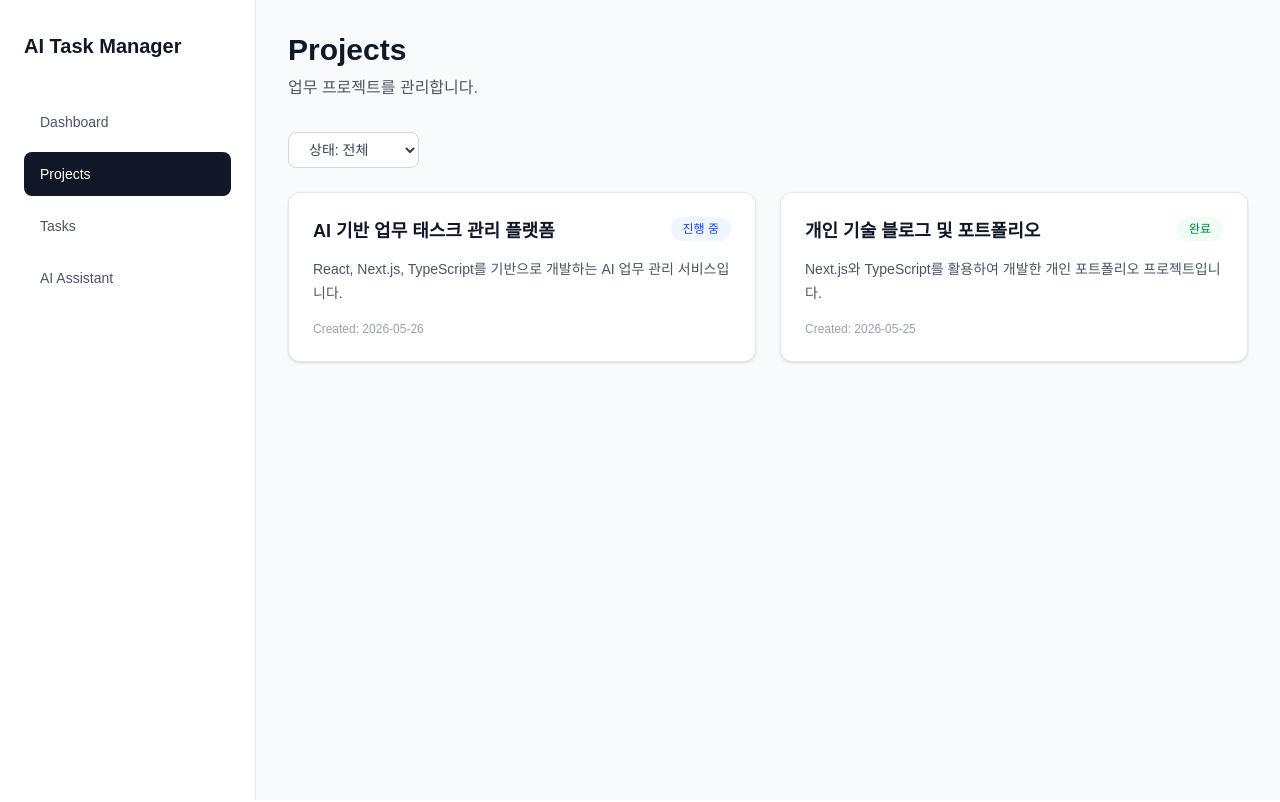
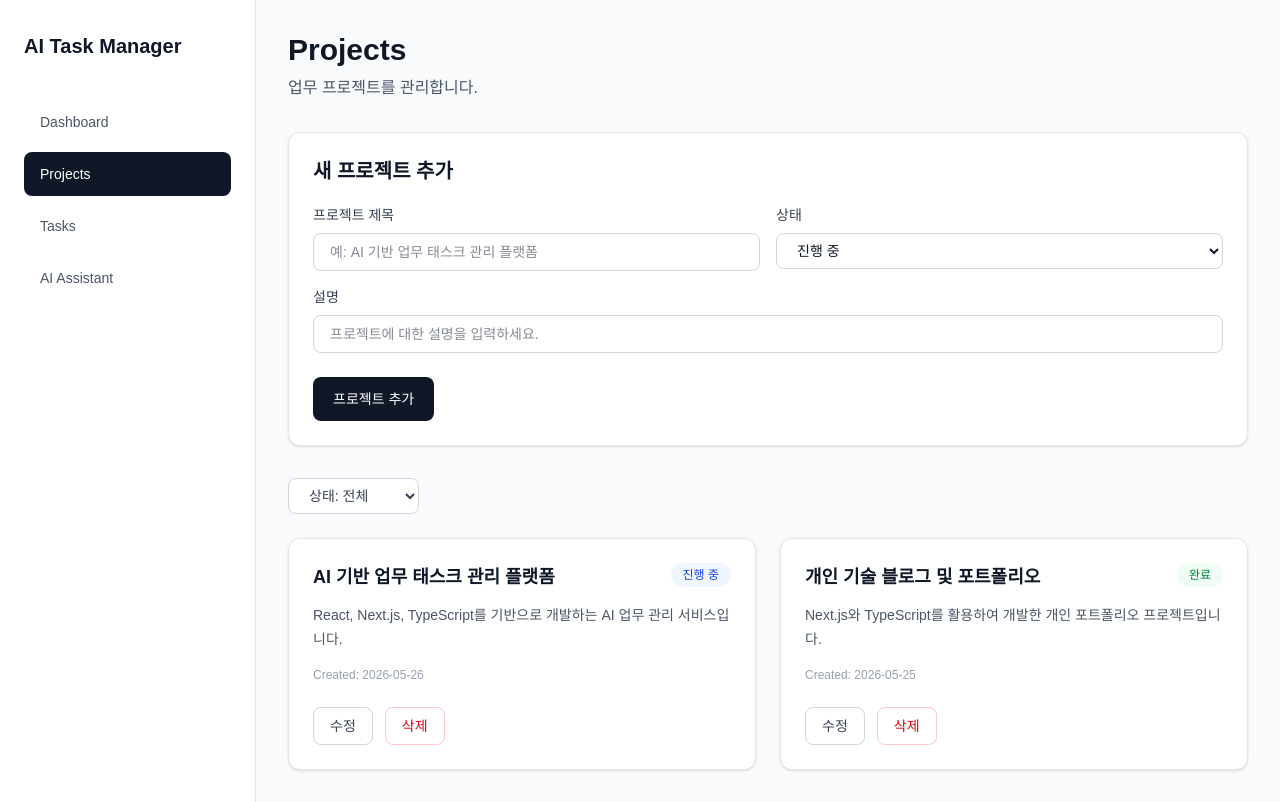
Before and after one commit to anbeicat/ai-task-manager, a Next.js app: page /projects in a window 1280 px wide. Built offline with nearby package versions, Linux system fonts and the light colour scheme.

Commit message:
feat: add project mock crud actions

```diff
--- a/components/project/ProjectCard.tsx
+++ b/components/project/ProjectCard.tsx
@@ -2,7 +2,7 @@
  * @Author: anqiao anqiao10@gmail.com
  * @Date: 2026-05-25 22:55:48
  * @LastEditors: anqiao anqiao10@gmail.com
- * @LastEditTime: 2026-05-27 16:04:19
+ * @LastEditTime: 2026-06-03 23:00:08
  * @description:
  * @FilePath: /ai-task-manager/components/project/ProjectCard.tsx
  */
@@ -15,9 +15,15 @@ import {
 
 interface ProjectCardProps {
     project: Project;
+    onEditProject: (project: Project) => void;
+    onDeleteProject: (projectId: string) => void;
 }
 
-export default function ProjectCard({ project }: ProjectCardProps) {
+export default function ProjectCard({
+    project,
+    onEditProject,
+    onDeleteProject,
+}: ProjectCardProps) {
     return (
         <article className="rounded-xl border border-gray-200 bg-white p-6 shadow-sm transition hover:shadow-md">
             <div className="mb-3 flex items-start justify-between gap-4">
@@ -35,6 +41,24 @@ export default function ProjectCard({ project }: ProjectCardProps) {
             </p>
 
             <p className="text-xs text-gray-400">Created: {project.createdAt}</p>
+
+            <div className="mt-6 flex flex-wrap gap-3">
+                <button
+                    type="button"
+                    onClick={() => onEditProject(project)}
+                    className="rounded-lg border border-gray-300 px-4 py-2 text-sm font-medium text-gray-700 hover:bg-gray-100"
+                >
+                    수정
+                </button>
+
+                <button
+                    type="button"
+                    onClick={() => onDeleteProject(project.id)}
+                    className="rounded-lg border border-red-200 px-4 py-2 text-sm font-medium text-red-600 hover:bg-red-50"
+                >
+                    삭제
+                </button>
+            </div>
         </article>
     );
 }
--- /dev/null
+++ b/components/project/ProjectForm.tsx
@@ -0,0 +1,152 @@
+/*
+ * @Author: anqiao anqiao10@gmail.com
+ * @Date: 2026-06-03 23:00:23
+ * @LastEditors: anqiao anqiao10@gmail.com
+ * @LastEditTime: 2026-06-03 23:00:29
+ * @description:
+ * @FilePath: /ai-task-manager/components/project/ProjectForm.tsx
+ */
+"use client";
+
+import { useEffect, useState } from "react";
+import Input from "@/components/common/Input";
+import Select from "@/components/common/Select";
+import type { Project, ProjectStatus } from "@/types/project";
+
+interface ProjectFormProps {
+    editingProject: Project | null;
+    onCreateProject: (project: Project) => void;
+    onUpdateProject: (project: Project) => void;
+    onCancelEdit: () => void;
+}
+
+const projectStatusOptions = [
+    { label: "진행 중", value: "ACTIVE" },
+    { label: "완료", value: "COMPLETED" },
+    { label: "보류", value: "PAUSED" },
+];
+
+export default function ProjectForm({
+    editingProject,
+    onCreateProject,
+    onUpdateProject,
+    onCancelEdit,
+}: ProjectFormProps) {
+    const [title, setTitle] = useState("");
+    const [description, setDescription] = useState("");
+    const [status, setStatus] = useState<ProjectStatus>("ACTIVE");
+
+    const isEditMode = editingProject !== null;
+
+    useEffect(() => {
+        if (!editingProject) {
+            return;
+        }
+
+        setTitle(editingProject.title);
+        setDescription(editingProject.description);
+        setStatus(editingProject.status);
+    }, [editingProject]);
+
+    function resetForm() {
+        setTitle("");
+        setDescription("");
+        setStatus("ACTIVE");
+    }
+
+    function handleSubmit(event: React.FormEvent<HTMLFormElement>) {
+        event.preventDefault();
+
+        if (!title.trim()) {
+            alert("프로젝트 제목을 입력해 주세요.");
+            return;
+        }
+
+        if (isEditMode && editingProject) {
+            const updatedProject: Project = {
+                ...editingProject,
+                title: title.trim(),
+                description: description.trim() || "설명이 없습니다.",
+                status,
+            };
+
+            onUpdateProject(updatedProject);
+            resetForm();
+            return;
+        }
+
+        const newProject: Project = {
+            id: `project-${Date.now()}`,
+            title: title.trim(),
+            description: description.trim() || "설명이 없습니다.",
+            status,
+            createdAt: new Date().toISOString().slice(0, 10),
+        };
+
+        onCreateProject(newProject);
+        resetForm();
+    }
+
+    function handleCancelEdit() {
+        resetForm();
+        onCancelEdit();
+    }
+
+    return (
+        <form
+            onSubmit={handleSubmit}
+            className="mb-8 rounded-xl border border-gray-200 bg-white p-6 shadow-sm"
+        >
+            <h2 className="mb-5 text-xl font-semibold text-gray-900">
+                {isEditMode ? "프로젝트 수정" : "새 프로젝트 추가"}
+            </h2>
+
+            <div className="grid gap-4 md:grid-cols-2">
+                <Input
+                    id="project-title"
+                    label="프로젝트 제목"
+                    value={title}
+                    onChange={(event) => setTitle(event.target.value)}
+                    placeholder="예: AI 기반 업무 태스크 관리 플랫폼"
+                />
+
+                <Select
+                    id="project-status"
+                    label="상태"
+                    value={status}
+                    onChange={(event) => setStatus(event.target.value as ProjectStatus)}
+                    options={projectStatusOptions}
+                />
+            </div>
+
+            <div className="mt-4">
+                <Input
+                    id="project-description"
+                    label="설명"
+                    value={description}
+                    onChange={(event) => setDescription(event.target.value)}
+                    placeholder="프로젝트에 대한 설명을 입력하세요."
+                />
+            </div>
+
+            <div className="mt-6 flex gap-3">
+                <button
+                    type="submit"
+                    className="rounded-lg bg-gray-900 px-5 py-3 text-sm font-medium text-white hover:bg-gray-700"
+                >
+                    {isEditMode ? "프로젝트 수정" : "프로젝트 추가"}
+                </button>
+
+                {isEditMode && (
+                    <button
+                        type="button"
+                        onClick={handleCancelEdit}
+                        className="rounded-lg border border-gray-300 px-5 py-3 text-sm font-medium text-gray-700 hover:bg-gray-100"
+                    >
+                        수정 취소
+                    </button>
+                )}
+            </div>
+        </form>
+    );
+}
--- a/components/project/ProjectList.tsx
+++ b/components/project/ProjectList.tsx
@@ -2,7 +2,7 @@
  * @Author: anqiao anqiao10@gmail.com
  * @Date: 2026-05-27 16:05:17
  * @LastEditors: anqiao anqiao10@gmail.com
- * @LastEditTime: 2026-05-27 16:05:23
+ * @LastEditTime: 2026-06-03 23:00:41
  * @description:
  * @FilePath: /ai-task-manager/components/project/ProjectList.tsx
  */
@@ -10,6 +10,7 @@
 
 import { useMemo, useState } from "react";
 import ProjectCard from "@/components/project/ProjectCard";
+import ProjectForm from "@/components/project/ProjectForm";
 import type { Project, ProjectStatus } from "@/types/project";
 
 type ProjectStatusFilter = ProjectStatus | "ALL";
@@ -26,17 +27,64 @@ const projectStatusOptions: { label: string; value: ProjectStatusFilter }[] = [
 ];
 
 export default function ProjectList({ projects }: ProjectListProps) {
-    const [statusFilter, setStatusFilter] =
-        useState<ProjectStatusFilter>("ALL");
+    const [projectItems, setProjectItems] = useState<Project[]>(projects);
+    const [editingProject, setEditingProject] = useState<Project | null>(null);
+    const [statusFilter, setStatusFilter] = useState<ProjectStatusFilter>("ALL");
+
+    function handleCreateProject(newProject: Project) {
+        setProjectItems((prevProjects) => [newProject, ...prevProjects]);
+    }
+
+    function handleEditProject(project: Project) {
+        setEditingProject(project);
+        window.scrollTo({ top: 0, behavior: "smooth" });
+    }
+
+    function handleUpdateProject(updatedProject: Project) {
+        setProjectItems((prevProjects) =>
+            prevProjects.map((project) =>
+                project.id === updatedProject.id ? updatedProject : project,
+            ),
+        );
+
+        setEditingProject(null);
+    }
+
+    function handleDeleteProject(projectId: string) {
+        const shouldDelete = confirm("정말 이 프로젝트를 삭제하시겠습니까?");
+
+        if (!shouldDelete) {
+            return;
+        }
+
+        setProjectItems((prevProjects) =>
+            prevProjects.filter((project) => project.id !== projectId),
+        );
+
+        if (editingProject?.id === projectId) {
+            setEditingProject(null);
+        }
+    }
+
+    function handleCancelEdit() {
+        setEditingProject(null);
+    }
 
     const filteredProjects = useMemo(() => {
-        return projects.filter((project) => {
+        return projectItems.filter((project) => {
             return statusFilter === "ALL" || project.status === statusFilter;
         });
-    }, [projects, statusFilter]);
+    }, [projectItems, statusFilter]);
 
     return (
         <div>
+            <ProjectForm
+                editingProject={editingProject}
+                onCreateProject={handleCreateProject}
+                onUpdateProject={handleUpdateProject}
+                onCancelEdit={handleCancelEdit}
+            />
+
             <div className="mb-6">
                 <select
                     value={statusFilter}
@@ -56,7 +104,12 @@ export default function ProjectList({ projects }: ProjectListProps) {
             {filteredProjects.length > 0 ? (
                 <section className="grid gap-6 md:grid-cols-2">
                     {filteredProjects.map((project) => (
-                        <ProjectCard key={project.id} project={project} />
+                        <ProjectCard
+                            key={project.id}
+                            project={project}
+                            onEditProject={handleEditProject}
+                            onDeleteProject={handleDeleteProject}
+                        />
                     ))}
                 </section>
             ) : (
```
